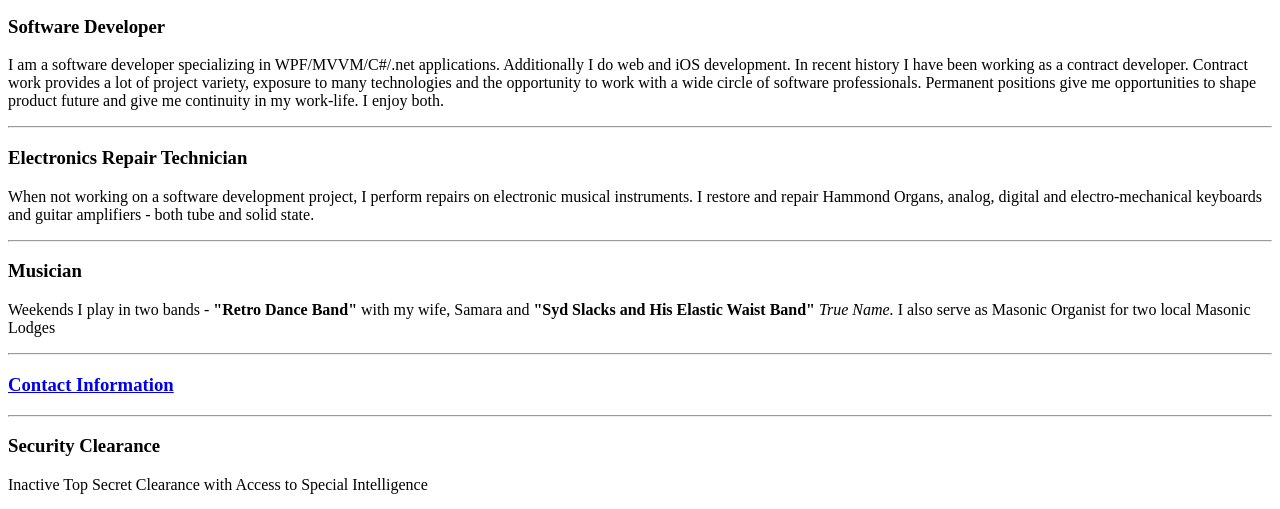
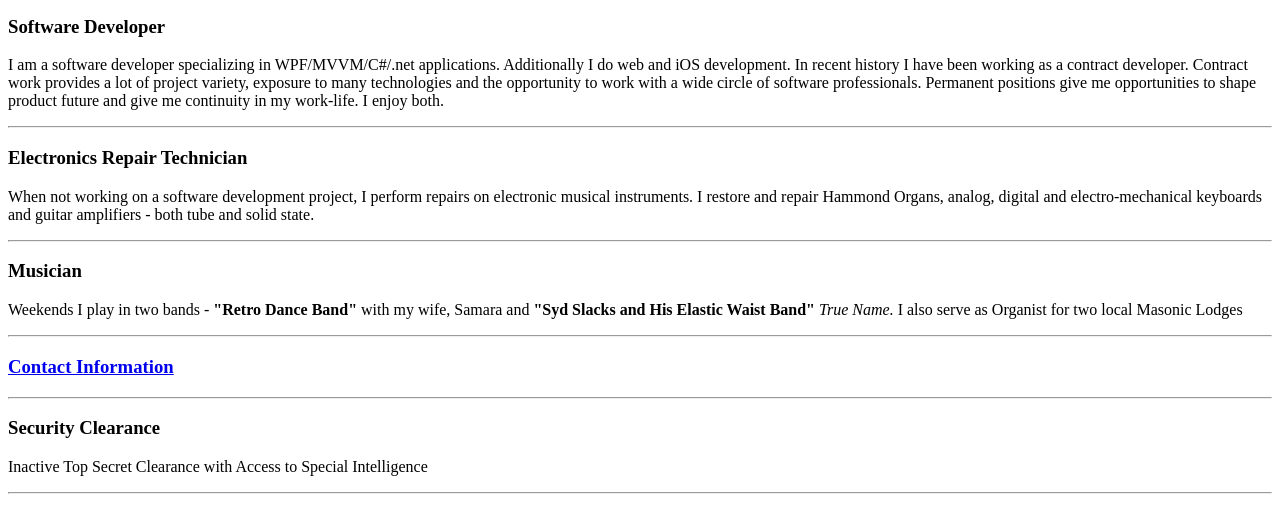
Before and after one commit to jks02191/jks02191.github.io, a plain HTML site: page index.html in a window 1280 px wide. Shown: the part 180-689 px from the top of the page. Drawn offline with Linux system fonts and the light colour scheme.

Commit message:
Update index.html

```diff
--- a/index.html
+++ b/index.html
@@ -39,7 +39,7 @@
   <h3>
     <p><strong>Musician</strong></p>
   </h3>
-  <p>Weekends I play in two bands - <strong>"Retro Dance Band" </strong>with my wife, Samara and <strong>"Syd Slacks and His Elastic Waist Band" </strong><em>True Name.</em> I also serve as Masonic Organist for two local Masonic Lodges</p>
+  <p>Weekends I play in two bands - <strong>"Retro Dance Band" </strong>with my wife, Samara and <strong>"Syd Slacks and His Elastic Waist Band" </strong><em>True Name.</em> I also serve as Organist for two local Masonic Lodges</p>
   <hr>
   <h3>
     <p><strong><a href="contact-me.html">Contact Information</a></strong></p>
```
